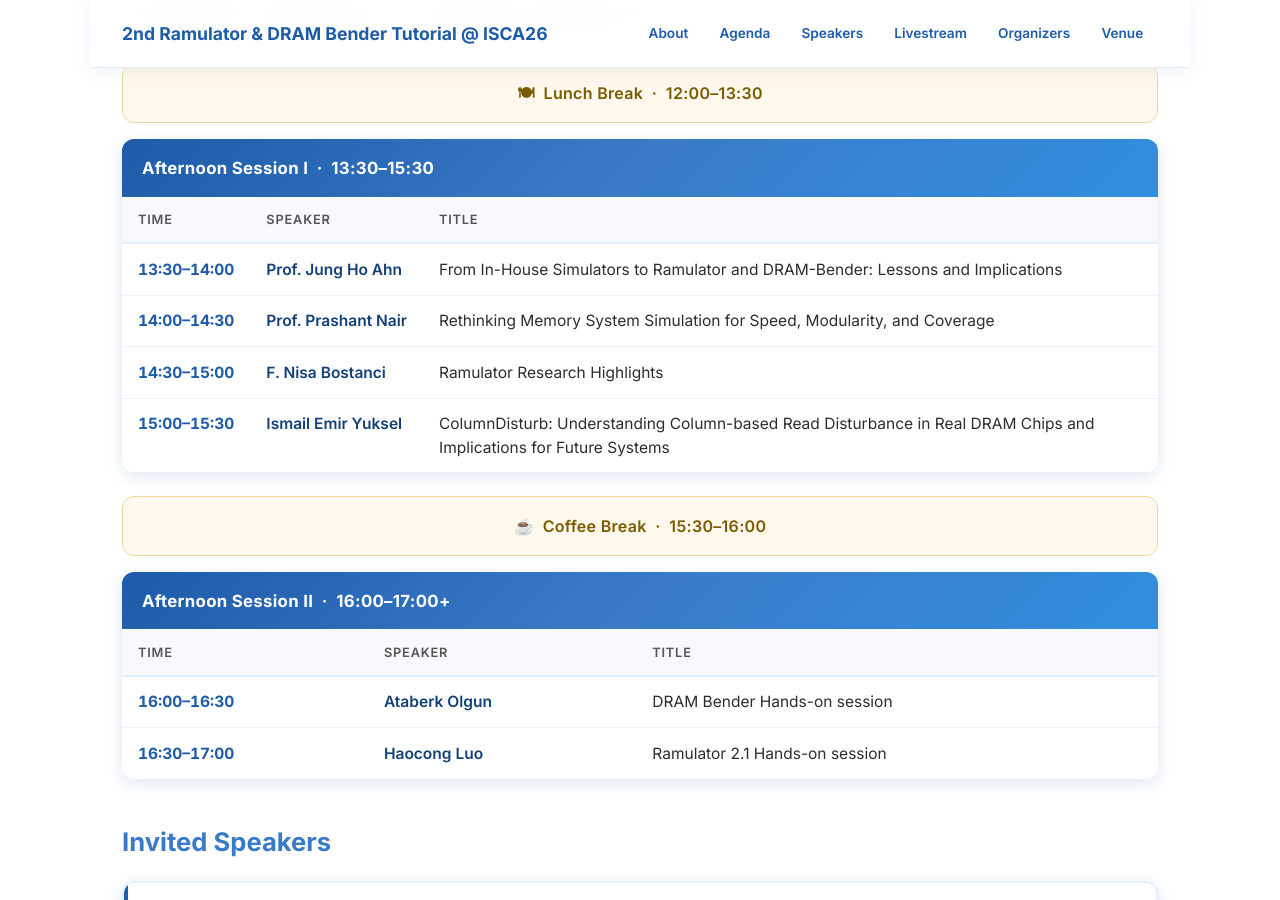
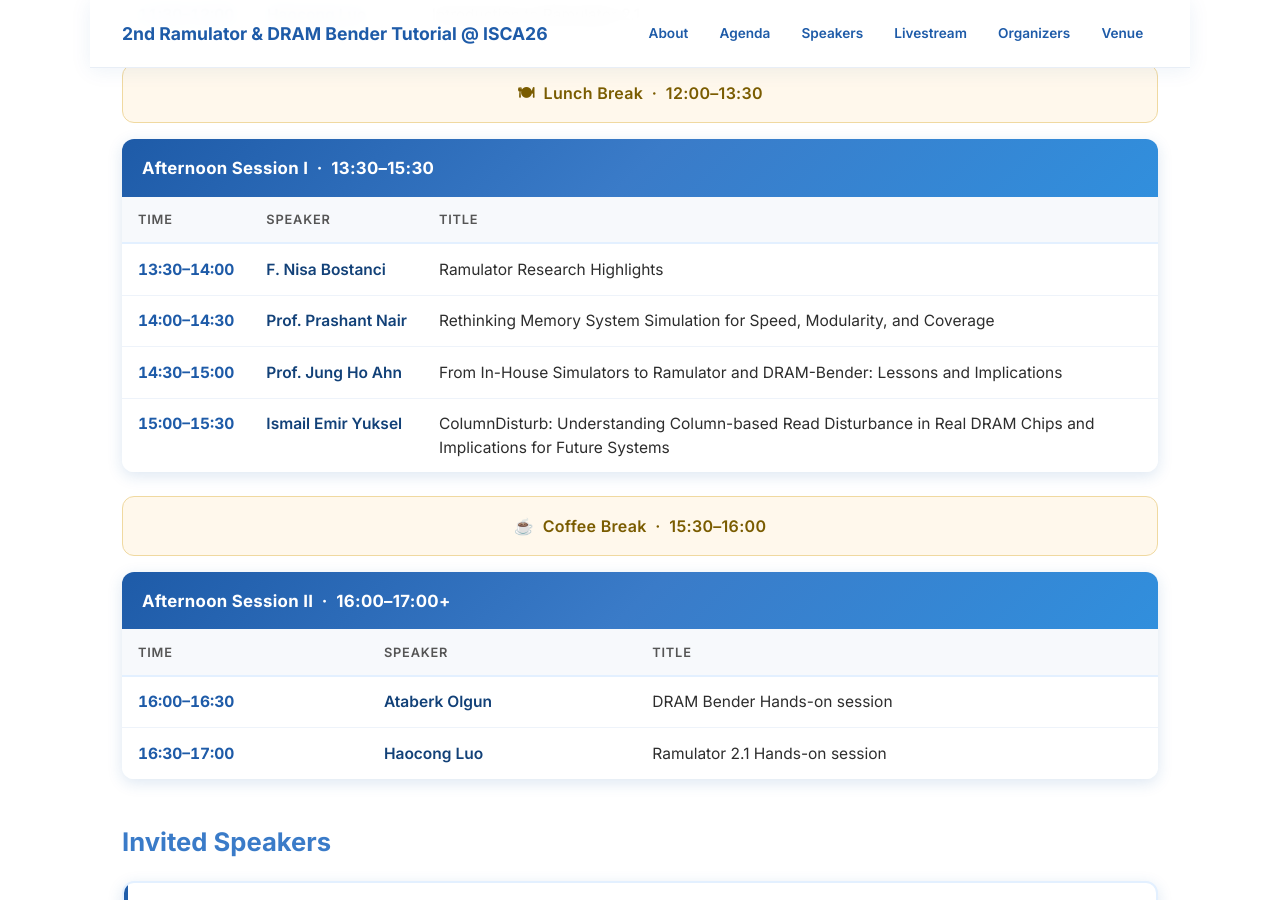
Before and after one commit to olgunataberk/rndb-isca26, a Jekyll site: the page built from index.md, in a window 1280 px wide and 900 px high, scrolled down 3812 px. Built offline with Jekyll 4.4.1, drawn with Linux system fonts in a browser that asks for light colours; part of the change alters nothing that is shown.

Commit message:
add more talk info

```diff
--- a/index.md
+++ b/index.md
@@ -187,8 +187,8 @@ and <a href="https://github.com/CMU-SAFARI/DRAM-Bender">DRAM Bender</a>, an FPGA
       <tbody>
         <tr>
           <td class="time-cell">13:30–14:00</td>
-          <td class="speaker-cell">Prof. Jung Ho Ahn</td>
-          <td>From In-House Simulators to Ramulator and DRAM-Bender: Lessons and Implications</td>
+          <td class="speaker-cell">F. Nisa Bostanci</td>
+          <td>Ramulator Research Highlights</td>
         </tr>
         <tr>
           <td class="time-cell">14:00–14:30</td>
@@ -197,8 +197,8 @@ and <a href="https://github.com/CMU-SAFARI/DRAM-Bender">DRAM Bender</a>, an FPGA
         </tr>
         <tr>
           <td class="time-cell">14:30–15:00</td>
-          <td class="speaker-cell">F. Nisa Bostanci</td>
-          <td>Ramulator Research Highlights</td>
+          <td class="speaker-cell">Prof. Jung Ho Ahn</td>
+          <td>From In-House Simulators to Ramulator and DRAM-Bender: Lessons and Implications</td>
         </tr>
         <tr>
           <td class="time-cell">15:00–15:30</td>
```
